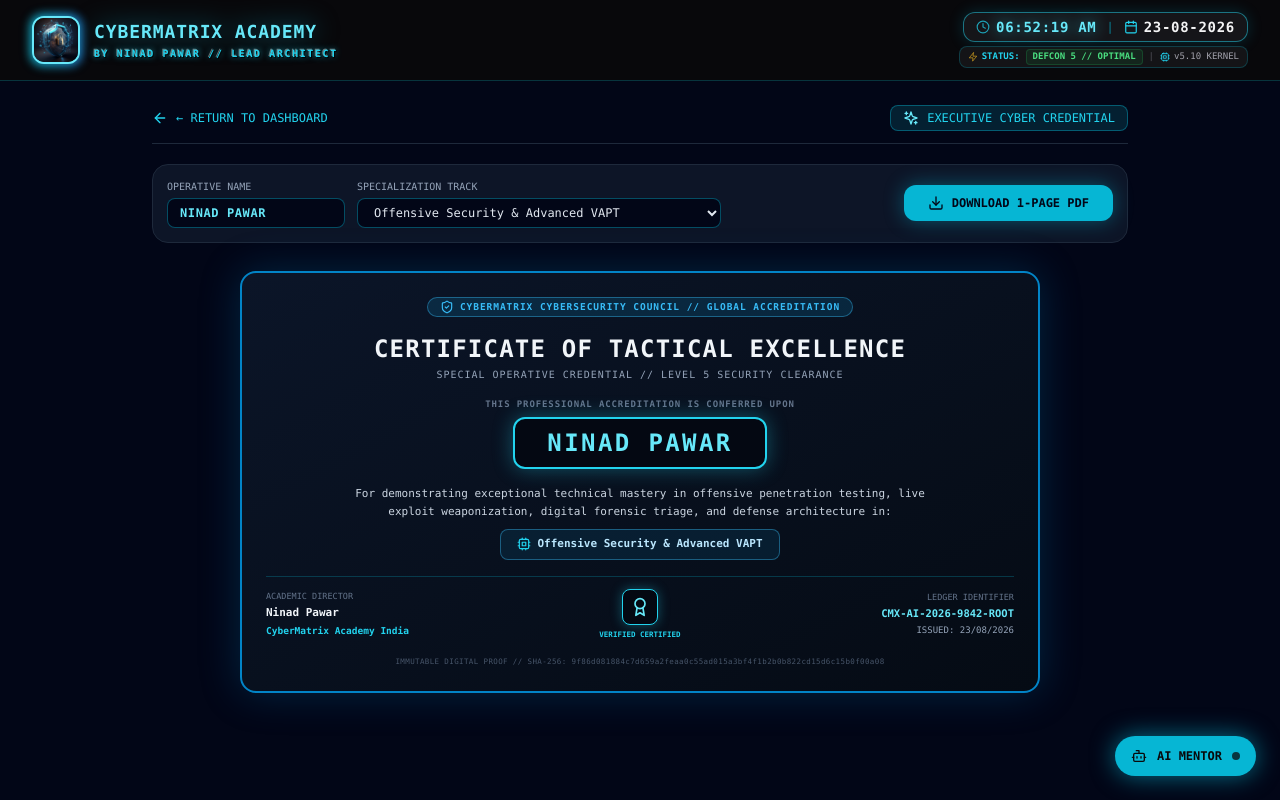
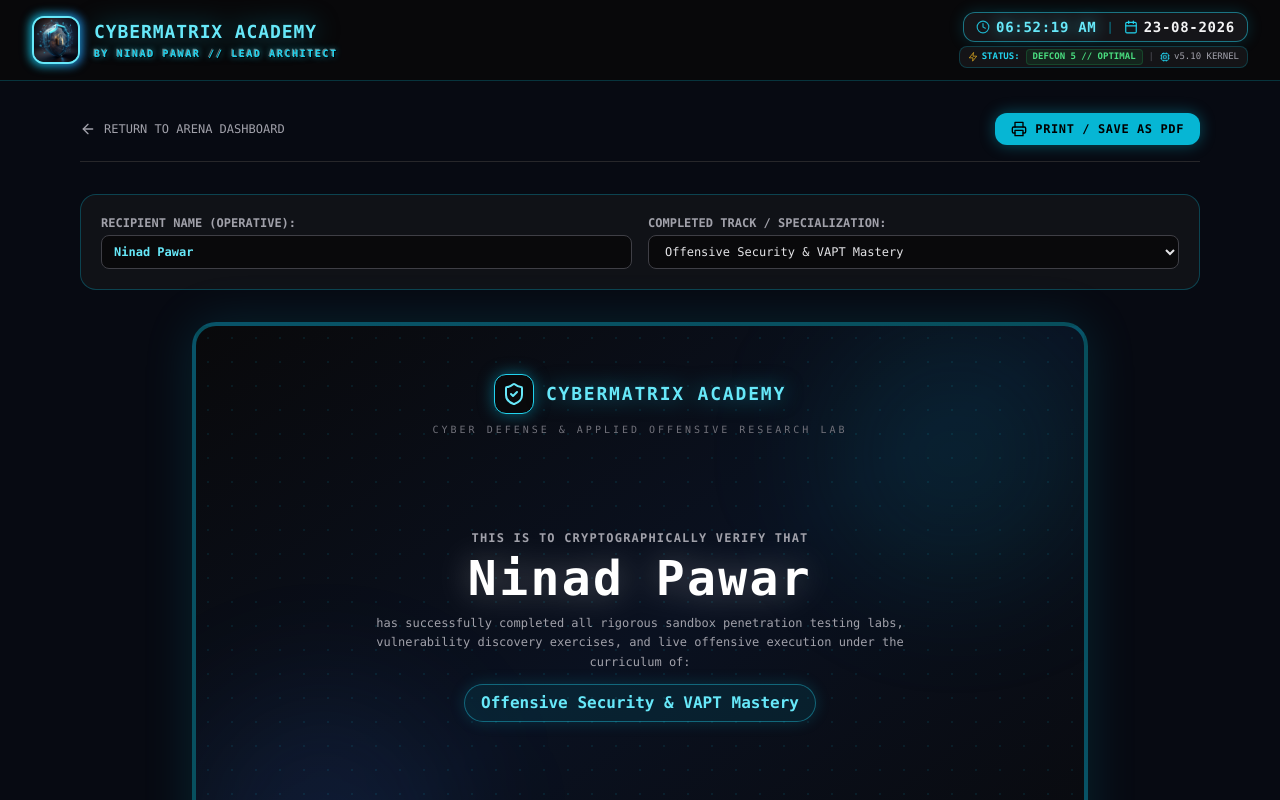
Before and after one commit to ninadcyber88-max/cybermatrix-academy, a Next.js app: page /certificate in a window 1280 px wide. Shown: the top 800 px of the page. Built offline with nearby package versions, Linux system fonts and the light colour scheme.

Commit message:
feat: add verified certificate generator with printable layout

```diff
--- a/app/certificate/page.tsx
+++ b/app/certificate/page.tsx
@@ -1,339 +1,166 @@
 'use client';
 
-import { useState } from 'react';
+import { useState, useRef } from 'react';
 import Link from 'next/link';
-import { CyberSmokeHeader } from "@/components/CyberSmokeHeader";
-import { StudentAIAssistant } from "@/components/StudentAIAssistant";
 import {
+  ShieldCheck,
+  Award,
+  Download,
+  Share2,
+  CheckCircle,
+  QrCode,
+  Printer,
   ArrowLeft,
-  ShieldCheck,
-  Download,
-  Cpu,
   Sparkles,
-  Award,
-  Loader2
-} from "lucide-react";
-import jsPDF from 'jspdf';
+  Lock
+} from 'lucide-react';
+import { CyberSmokeHeader } from '@/components/CyberSmokeHeader';
 
 export default function CertificatePage() {
-  const [certName, setCertName] = useState('NINAD PAWAR');
-  const [trackName, setTrackName] = useState('Offensive Security & Advanced VAPT');
-  const [generating, setGenerating] = useState(false);
+  const [recipientName, setRecipientName] = useState('Ninad Pawar');
+  const [trackName, setTrackName] = useState('Offensive Security & VAPT Mastery');
+  const [certId, setCertId] = useState('CMA-2026-8891-NP');
+  const [issueDate, setIssueDate] = useState('23-08-2026');
+  const certRef = useRef<HTMLDivElement>(null);
 
-  const certId = 'CMX-AI-2026-9842-ROOT';
-  const issueDate = '23/08/2026';
-  const shaSignature = '9f86d081884c7d659a2feaa0c55ad015a3bf4f1b2b0b822cd15d6c15b0f00a08';
-
-  const handleDownloadPDF = async () => {
-    setGenerating(true);
-
-    try {
-      // 1. Create Pure Canvas with strict 1920x1080 resolution (Zero CSS alignment bugs)
-      const canvas = document.createElement('canvas');
-      canvas.width = 1920;
-      canvas.height = 1080;
-      const ctx = canvas.getContext('2d');
-      if (!ctx) return;
-
-      // Background Gradient
-      const grad = ctx.createLinearGradient(0, 0, 1920, 1080);
-      grad.addColorStop(0, '#0b1528');
-      grad.addColorStop(0.5, '#08101e');
-      grad.addColorStop(1, '#050b14');
-      ctx.fillStyle = grad;
-      ctx.fillRect(0, 0, 1920, 1080);
-
-      // Outer Glow Border
-      ctx.strokeStyle = '#0284c7';
-      ctx.lineWidth = 6;
-      ctx.strokeRect(60, 60, 1800, 960);
-
-      // Corner Brackets
-      ctx.strokeStyle = '#38bdf8';
-      ctx.lineWidth = 8;
-      // Top Left
-      ctx.beginPath(); ctx.moveTo(90, 150); ctx.lineTo(90, 90); ctx.lineTo(150, 90); ctx.stroke();
-      // Top Right
-      ctx.beginPath(); ctx.moveTo(1830, 150); ctx.lineTo(1830, 90); ctx.lineTo(1770, 90); ctx.stroke();
-      // Bottom Left
-      ctx.beginPath(); ctx.moveTo(90, 930); ctx.lineTo(90, 990); ctx.lineTo(150, 990); ctx.stroke();
-      // Bottom Right
-      ctx.beginPath(); ctx.moveTo(1830, 930); ctx.lineTo(1830, 990); ctx.lineTo(1770, 990); ctx.stroke();
-
-      // Top Badge
-      ctx.fillStyle = 'rgba(14, 165, 233, 0.15)';
-      ctx.strokeStyle = 'rgba(56, 189, 248, 0.4)';
-      ctx.lineWidth = 2;
-      ctx.beginPath();
-      ctx.roundRect(560, 120, 800, 48, 24);
-      ctx.fill();
-      ctx.stroke();
-
-      ctx.font = 'bold 20px monospace';
-      ctx.fillStyle = '#38bdf8';
-      ctx.textAlign = 'center';
-      ctx.fillText('CYBERMATRIX CYBERSECURITY COUNCIL // GLOBAL ACCREDITATION', 960, 152);
-
-      // Certificate Title
-      ctx.font = '900 50px monospace';
-      ctx.fillStyle = '#f8fafc';
-      ctx.fillText('CERTIFICATE OF TACTICAL EXCELLENCE', 960, 235);
-
-      ctx.font = '20px monospace';
-      ctx.fillStyle = '#94a3b8';
-      ctx.fillText('SPECIAL OPERATIVE CREDENTIAL // LEVEL 5 SECURITY CLEARANCE', 960, 275);
-
-      // Sub-label
-      ctx.font = 'bold 18px monospace';
-      ctx.fillStyle = '#64748b';
-      ctx.fillText('THIS PROFESSIONAL ACCREDITATION IS CONFERRED UPON', 960, 360);
-
-      // Name Neon Box (Dead Centered)
-      const nameWidth = Math.max(650, ctx.measureText(certName).width * 2.5);
-      const nameBoxX = (1920 - nameWidth) / 2;
-
-      ctx.fillStyle = '#040812';
-      ctx.strokeStyle = '#38bdf8';
-      ctx.lineWidth = 4;
-      ctx.beginPath();
-      ctx.roundRect(nameBoxX, 395, nameWidth, 100, 20);
-      ctx.fill();
-      ctx.stroke();
-
-      // Candidate Name (Dead Center in Box)
-      ctx.font = '900 52px monospace';
-      ctx.fillStyle = '#38bdf8';
-      ctx.fillText(certName.toUpperCase(), 960, 465);
-
-      // Description text
-      ctx.font = '22px monospace';
-      ctx.fillStyle = '#cbd5e1';
-      ctx.fillText('For demonstrating exceptional technical mastery in offensive penetration testing, live', 960, 560);
-      ctx.fillText('exploit weaponization, digital forensic triage, and defense architecture in:', 960, 595);
-
-      // Track Tag Box
-      const trackWidth = ctx.measureText(trackName).width * 1.5 + 80;
-      const trackBoxX = (1920 - trackWidth) / 2;
-      ctx.fillStyle = 'rgba(14, 165, 233, 0.12)';
-      ctx.strokeStyle = 'rgba(56, 189, 248, 0.4)';
-      ctx.lineWidth = 2;
-      ctx.beginPath();
-      ctx.roundRect(trackBoxX, 630, trackWidth, 54, 14);
-      ctx.fill();
-      ctx.stroke();
-
-      ctx.font = 'bold 24px monospace';
-      ctx.fillStyle = '#bae6fd';
-      ctx.fillText(trackName, 960, 666);
-
-      // Divider Line
-      ctx.strokeStyle = 'rgba(56, 189, 248, 0.25)';
-      ctx.lineWidth = 2;
-      ctx.beginPath();
-      ctx.moveTo(120, 750);
-      ctx.lineTo(1800, 750);
-      ctx.stroke();
-
-      // Footer - Left (Academic Director)
-      ctx.textAlign = 'left';
-      ctx.font = '16px monospace';
-      ctx.fillStyle = '#64748b';
-      ctx.fillText('ACADEMIC DIRECTOR', 150, 795);
-      ctx.font = 'bold 24px monospace';
-      ctx.fillStyle = '#f8fafc';
-      ctx.fillText('Ninad Pawar', 150, 830);
-      ctx.font = '18px monospace';
-      ctx.fillStyle = '#38bdf8';
-      ctx.fillText('CyberMatrix Academy India', 150, 860);
-
-      // Footer - Center (Seal)
-      ctx.fillStyle = '#040812';
-      ctx.strokeStyle = '#38bdf8';
-      ctx.lineWidth = 3;
-      ctx.beginPath();
-      ctx.roundRect(915, 770, 90, 90, 18);
-      ctx.fill();
-      ctx.stroke();
-
-      ctx.textAlign = 'center';
-      ctx.font = '36px monospace';
-      ctx.fillText('🛡️', 960, 825);
-      ctx.font = 'bold 16px monospace';
-      ctx.fillStyle = '#38bdf8';
-      ctx.fillText('VERIFIED CERTIFIED', 960, 890);
-
-      // Footer - Right (Ledger Identifier)
-      ctx.textAlign = 'right';
-      ctx.font = '16px monospace';
-      ctx.fillStyle = '#64748b';
-      ctx.fillText('LEDGER IDENTIFIER', 1770, 795);
-      ctx.font = 'bold 22px monospace';
-      ctx.fillStyle = '#38bdf8';
-      ctx.fillText(certId, 1770, 830);
-      ctx.font = '18px monospace';
-      ctx.fillStyle = '#94a3b8';
-      ctx.fillText(`ISSUED: ${issueDate}`, 1770, 860);
-
-      // SHA256 Signature Stamp at Bottom
-      ctx.textAlign = 'center';
-      ctx.font = '16px monospace';
-      ctx.fillStyle = '#475569';
-      ctx.fillText(`IMMUTABLE DIGITAL PROOF // SHA-256: ${shaSignature}`, 960, 960);
-
-      // 2. Export Exactly 1 Landscape A4 Page
-      const imgData = canvas.toDataURL('image/png', 1.0);
-      const pdf = new jsPDF({
-        orientation: 'landscape',
-        unit: 'mm',
-        format: 'a4',
-      });
-
-      pdf.addImage(imgData, 'PNG', 0, 0, 297, 210);
-      pdf.save(`CyberMatrix_Certificate_${certName.replace(/\s+/g, '_')}.pdf`);
-    } catch (err) {
-      console.error(err);
-    } finally {
-      setGenerating(false);
-    }
+  const handlePrint = () => {
+    window.print();
   };
 
   return (
-    <main className="min-h-screen bg-slate-950 text-slate-100 font-mono pb-16">
+    <div className="min-h-screen bg-[#070a12] text-zinc-100 font-mono selection:bg-cyan-500/30 selection:text-cyan-300">
+
+      {/* 1. Global Header (Hidden during print) */}
+      <div className="print:hidden">
         <CyberSmokeHeader />
+      </div>
 
-      <div className="max-w-5xl mx-auto p-4 md:p-6 space-y-5">
+      <main className="max-w-6xl mx-auto px-4 py-8">
 
-        {/* Navigation Bar */}
-        <div className="flex flex-wrap items-center justify-between gap-3 border-b border-slate-800 pb-3">
+        {/* Navigation & Controls (Hidden during print) */}
+        <div className="print:hidden flex flex-col md:flex-row items-start md:items-center justify-between gap-4 mb-8 pb-4 border-b border-zinc-800">
           <Link
             href="/"
-            className="flex items-center space-x-2 text-xs text-cyan-400 hover:text-cyan-300 transition"
+            className="flex items-center space-x-2 text-xs text-zinc-400 hover:text-cyan-300 transition group"
           >
-            <ArrowLeft className="w-4 h-4" />
-            <span>← RETURN TO DASHBOARD</span>
+            <ArrowLeft className="w-4 h-4 group-hover:-translate-x-1 transition-transform" />
+            <span>RETURN TO ARENA DASHBOARD</span>
           </Link>
-          <div className="flex items-center space-x-2 text-xs text-cyan-400 bg-cyan-950/60 px-3 py-1 rounded-lg border border-cyan-500/40">
-            <Sparkles className="w-4 h-4 text-cyan-300" />
-            <span>EXECUTIVE CYBER CREDENTIAL</span>
+
+          <div className="flex items-center gap-3">
+            <button
+              onClick={handlePrint}
+              className="flex items-center space-x-2 px-4 py-2 rounded-xl bg-cyan-500 hover:bg-cyan-400 text-black font-black text-xs tracking-wider transition shadow-[0_0_15px_rgba(6,182,212,0.4)]"
+            >
+              <Printer className="w-4 h-4" />
+              <span>PRINT / SAVE AS PDF</span>
+            </button>
           </div>
         </div>
 
-        {/* Configuration Controls */}
-        <div className="p-3.5 rounded-2xl bg-slate-900/90 border border-slate-800 flex flex-col md:flex-row items-center justify-between gap-3">
-          <div className="flex flex-wrap items-center gap-3 w-full md:w-auto">
+        {/* Dynamic Controls Box (Hidden during print) */}
+        <div className="print:hidden p-5 rounded-2xl bg-zinc-900/60 border border-cyan-500/30 mb-8 grid grid-cols-1 md:grid-cols-2 gap-4 text-xs">
           <div>
-              <label className="text-[10px] text-slate-400 block mb-1">OPERATIVE NAME</label>
+            <label className="block text-zinc-400 mb-1 font-bold">RECIPIENT NAME (OPERATIVE):</label>
             <input
               type="text"
-                value={certName}
-                onChange={(e) => setCertName(e.target.value)}
-                className="px-3 py-1.5 rounded-lg bg-slate-950 border border-cyan-500/40 text-xs text-cyan-300 focus:outline-none focus:border-cyan-400 uppercase font-bold tracking-wider"
+              value={recipientName}
+              onChange={(e) => setRecipientName(e.target.value)}
+              className="w-full bg-zinc-950 border border-zinc-700 rounded-lg px-3 py-2 text-cyan-300 font-bold focus:border-cyan-400 outline-none"
             />
           </div>
           <div>
-              <label className="text-[10px] text-slate-400 block mb-1">SPECIALIZATION TRACK</label>
+            <label className="block text-zinc-400 mb-1 font-bold">COMPLETED TRACK / SPECIALIZATION:</label>
             <select
               value={trackName}
               onChange={(e) => setTrackName(e.target.value)}
-                className="px-3 py-1.5 rounded-lg bg-slate-950 border border-cyan-500/40 text-xs text-slate-200 focus:outline-none focus:border-cyan-400"
+              className="w-full bg-zinc-950 border border-zinc-700 rounded-lg px-3 py-2 text-zinc-200 focus:border-cyan-400 outline-none"
             >
-                <option value="Offensive Security & Advanced VAPT">Offensive Security & Advanced VAPT</option>
+              <option value="Offensive Security & VAPT Mastery">Offensive Security & VAPT Mastery</option>
+              <option value="Advanced Red Teaming & Buffer Overflow">Advanced Red Teaming & Buffer Overflow</option>
               <option value="Digital Forensics & Incident Response (DFIR)">Digital Forensics & Incident Response (DFIR)</option>
-                <option value="Cloud DevSecOps & Container Defense">Cloud DevSecOps & Container Defense</option>
-                <option value="Active Directory Red Teaming & Pwn">Active Directory Red Teaming & Pwn</option>
+              <option value="Cloud Security & AWS Hardening">Cloud Security & AWS Hardening</option>
             </select>
           </div>
         </div>
 
-          <button
-            onClick={handleDownloadPDF}
-            disabled={generating}
-            className="w-full md:w-auto px-6 py-2.5 rounded-xl bg-cyan-500 text-slate-950 font-bold text-xs hover:bg-cyan-400 transition flex items-center justify-center space-x-2 shadow-[0_0_20px_rgba(6,182,212,0.4)] cursor-pointer disabled:opacity-50"
+        {/* 2. THE OFFICIAL CERTIFICATE TEMPLATE */}
+        <div
+          ref={certRef}
+          className="relative w-full max-w-4xl mx-auto aspect-[1.414/1] bg-gradient-to-br from-zinc-950 via-[#0a1120] to-zinc-950 border-4 border-cyan-500/40 rounded-3xl p-8 md:p-12 shadow-[0_0_50px_rgba(6,182,212,0.15)] flex flex-col justify-between overflow-hidden text-center select-none"
         >
-            {generating ? (
-              <>
-                <Loader2 className="w-4 h-4 animate-spin" />
-                <span>GENERATING A4 PDF...</span>
-              </>
-            ) : (
-              <>
-                <Download className="w-4 h-4" />
-                <span>DOWNLOAD 1-PAGE PDF</span>
-              </>
-            )}
-          </button>
+          {/* Cyber Decorative Watermark Patterns */}
+          <div className="absolute inset-0 bg-[radial-gradient(#06b6d4_1px,transparent_1px)] [background-size:24px_24px] opacity-10 pointer-events-none"></div>
+          <div className="absolute top-0 right-0 w-64 h-64 bg-cyan-500/10 rounded-full blur-3xl pointer-events-none"></div>
+          <div className="absolute bottom-0 left-0 w-64 h-64 bg-blue-500/10 rounded-full blur-3xl pointer-events-none"></div>
+
+          {/* Certificate Header */}
+          <div className="relative z-10">
+            <div className="flex items-center justify-center space-x-3 mb-2">
+              <div className="w-10 h-10 rounded-xl bg-zinc-950 border border-cyan-400 flex items-center justify-center shadow-[0_0_15px_rgba(6,182,212,0.5)]">
+                <ShieldCheck className="w-6 h-6 text-cyan-300" />
               </div>
-
-        {/* Web Preview Box */}
-        <div className="w-full flex justify-center items-center py-2">
-          <div className="relative w-full max-w-[800px] rounded-2xl bg-gradient-to-br from-[#0b1528] via-[#08101e] to-[#050b14] border-2 border-[#0284c7] p-6 flex flex-col justify-between items-center text-center shadow-[0_0_40px_rgba(2,132,199,0.25)] box-border font-mono text-slate-100 space-y-4">
-
-            <div className="inline-flex items-center gap-1.5 px-3 py-0.5 rounded-full bg-sky-500/15 border border-sky-400/40 text-sky-400 text-[9.5px] font-bold tracking-widest">
-              <ShieldCheck className="w-3.5 h-3.5" />
-              <span>CYBERMATRIX CYBERSECURITY COUNCIL // GLOBAL ACCREDITATION</span>
+              <h2 className="text-base md:text-lg font-black tracking-widest text-cyan-300 drop-shadow-[0_0_10px_rgba(6,182,212,0.6)]">
+                CYBERMATRIX ACADEMY
+              </h2>
             </div>
-
-            <div className="space-y-0.5">
-              <h1 className="text-xl sm:text-2xl font-black text-slate-100 tracking-wider">
-                CERTIFICATE OF TACTICAL EXCELLENCE
-              </h1>
-              <p className="text-[10px] text-slate-400 tracking-widest">
-                SPECIAL OPERATIVE CREDENTIAL // LEVEL 5 SECURITY CLEARANCE
+            <p className="text-[10px] text-zinc-500 tracking-[0.3em] uppercase">
+              CYBER DEFENSE & APPLIED OFFENSIVE RESEARCH LAB
             </p>
           </div>
 
-            <div className="flex flex-col items-center justify-center w-full my-0.5">
-              <span className="text-[9px] tracking-widest text-slate-500 uppercase font-bold block mb-1.5">
-                THIS PROFESSIONAL ACCREDITATION IS CONFERRED UPON
-              </span>
-              <div className="px-8 py-2 rounded-xl bg-[#040812] border-2 border-cyan-400 shadow-[0_0_20px_rgba(34,211,238,0.35)]">
-                <h2 className="text-xl sm:text-2xl font-black text-cyan-300 tracking-widest uppercase m-0">
-                  {certName}
-                </h2>
+          {/* Main Certificate Title */}
+          <div className="relative z-10 my-auto py-4">
+            <p className="text-xs text-zinc-400 uppercase tracking-widest font-semibold">
+              This is to cryptographically verify that
+            </p>
+
+            <h1 className="text-2xl sm:text-4xl md:text-5xl font-black tracking-wider text-white mt-2 mb-3 drop-shadow-[0_0_16px_rgba(255,255,255,0.3)]">
+              {recipientName || 'OPERATIVE'}
+            </h1>
+
+            <p className="text-xs text-zinc-400 max-w-xl mx-auto leading-relaxed">
+              has successfully completed all rigorous sandbox penetration testing labs, vulnerability discovery exercises, and live offensive execution under the curriculum of:
+            </p>
+
+            <div className="inline-block mt-3 px-4 py-1.5 rounded-full bg-cyan-500/10 border border-cyan-400/40 text-cyan-300 text-sm md:text-base font-bold shadow-[0_0_15px_rgba(6,182,212,0.2)]">
+              {trackName}
             </div>
           </div>
 
-            <div className="max-w-xl mx-auto space-y-2">
-              <p className="text-[11px] text-slate-300 leading-relaxed">
-                For demonstrating exceptional technical mastery in offensive penetration testing, live exploit weaponization, digital forensic triage, and defense architecture in:
-              </p>
-              <div className="inline-flex items-center gap-1.5 px-4 py-1.5 rounded-lg bg-sky-500/10 border border-sky-400/40 text-sky-200 text-[11px] font-bold">
-                <Cpu className="w-3.5 h-3.5 text-cyan-400" />
-                <span>{trackName}</span>
-              </div>
+          {/* Certificate Footer / Signatures & QR Verification */}
+          <div className="relative z-10 pt-4 border-t border-zinc-800/80 flex items-end justify-between text-left text-[11px]">
+
+            {/* Signature 1: Lead Architect */}
+            <div className="space-y-1">
+              <p className="font-serif italic text-base md:text-lg text-cyan-300">Ninad Pawar</p>
+              <div className="w-28 md:w-36 h-0.5 bg-cyan-500/50"></div>
+              <p className="font-bold text-zinc-300 text-[10px]">NINAD PAWAR</p>
+              <p className="text-zinc-500 text-[9px]">Lead Security Architect & Instructor</p>
             </div>
 
-            <div className="w-full grid grid-cols-3 items-center pt-3 border-t border-cyan-500/25">
-              <div className="text-left space-y-0.5">
-                <span className="text-[8.5px] text-slate-500 uppercase block">ACADEMIC DIRECTOR</span>
-                <p className="text-[11px] font-bold text-slate-100">Ninad Pawar</p>
-                <p className="text-[9.5px] text-cyan-400 font-semibold">CyberMatrix Academy India</p>
+            {/* Middle: Official Cryptographic Seal */}
+            <div className="flex flex-col items-center justify-center text-center">
+              <div className="w-12 h-12 rounded-full border-2 border-dashed border-cyan-400/70 flex items-center justify-center animate-[spin_12s_linear_infinite]">
+                <Award className="w-6 h-6 text-cyan-300" />
+              </div>
+              <span className="text-[9px] text-cyan-400 mt-1 font-bold tracking-widest">VERIFIED AUTHENTIC</span>
             </div>
 
-              <div className="flex flex-col items-center justify-center">
-                <div className="w-9 h-9 rounded-lg bg-[#040812] border border-cyan-400 flex items-center justify-center shadow-[0_0_12px_rgba(34,211,238,0.35)]">
-                  <Award className="w-5 h-5 text-cyan-300" />
-                </div>
-                <span className="text-[7.5px] font-bold text-cyan-400 mt-1">VERIFIED CERTIFIED</span>
-              </div>
-
-              <div className="text-right space-y-0.5">
-                <span className="text-[8.5px] text-slate-500 uppercase block">LEDGER IDENTIFIER</span>
-                <p className="text-[10.5px] font-bold font-mono text-cyan-300">{certId}</p>
-                <p className="text-[9px] text-slate-400">ISSUED: {issueDate}</p>
-              </div>
-            </div>
-
-            <div className="text-[7.5px] text-slate-600 font-mono tracking-wider">
-              IMMUTABLE DIGITAL PROOF // SHA-256: {shaSignature}
-            </div>
-
-          </div>
+            {/* Signature 2: Verification Hash & QR */}
+            <div className="space-y-1 text-right">
+              <p className="text-zinc-400 text-[9px]">CREDENTIAL ID:</p>
+              <p className="font-mono font-black text-cyan-300 text-[10px]">{certId}</p>
+              <p className="text-zinc-500 text-[9px]">ISSUED: {issueDate}</p>
+              <p className="text-green-400 text-[8.5px] font-bold">STATUS: ACTIVE & VERIFIED</p>
             </div>
 
           </div>
 
-      <StudentAIAssistant />
+        </div>
+
       </main>
+
+    </div>
   );
 }
```
Lines whose indentation alone changed are shown as unchanged.
